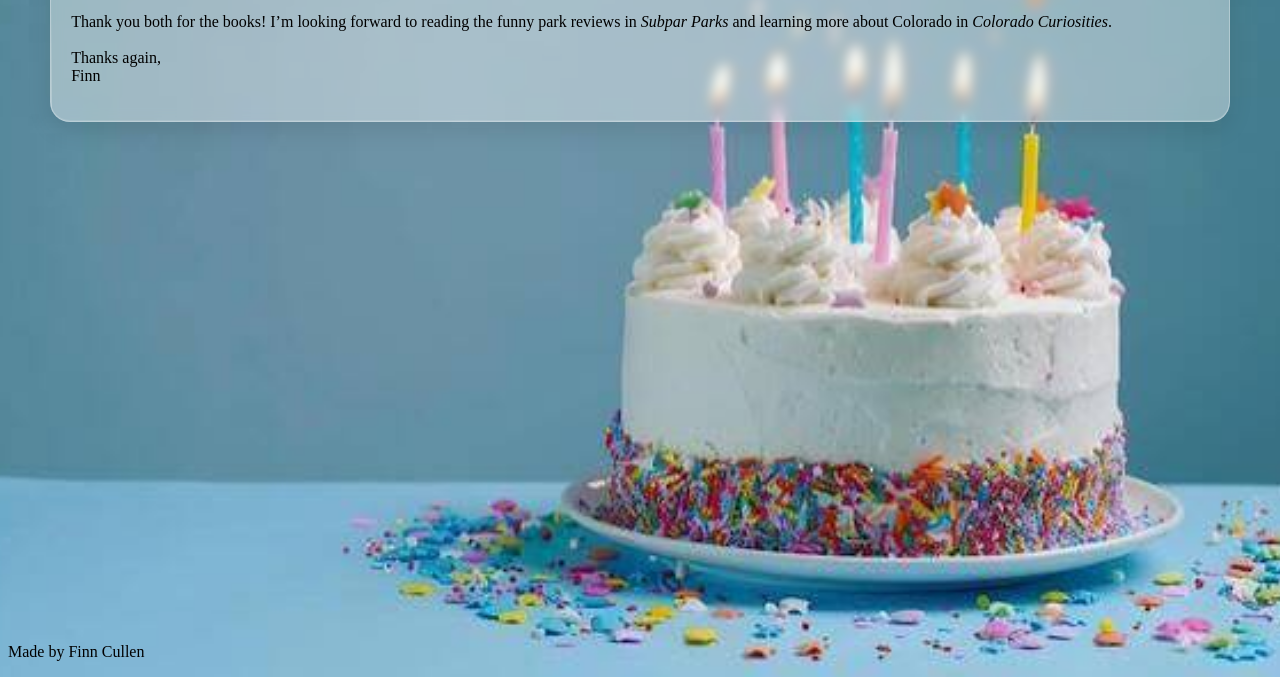
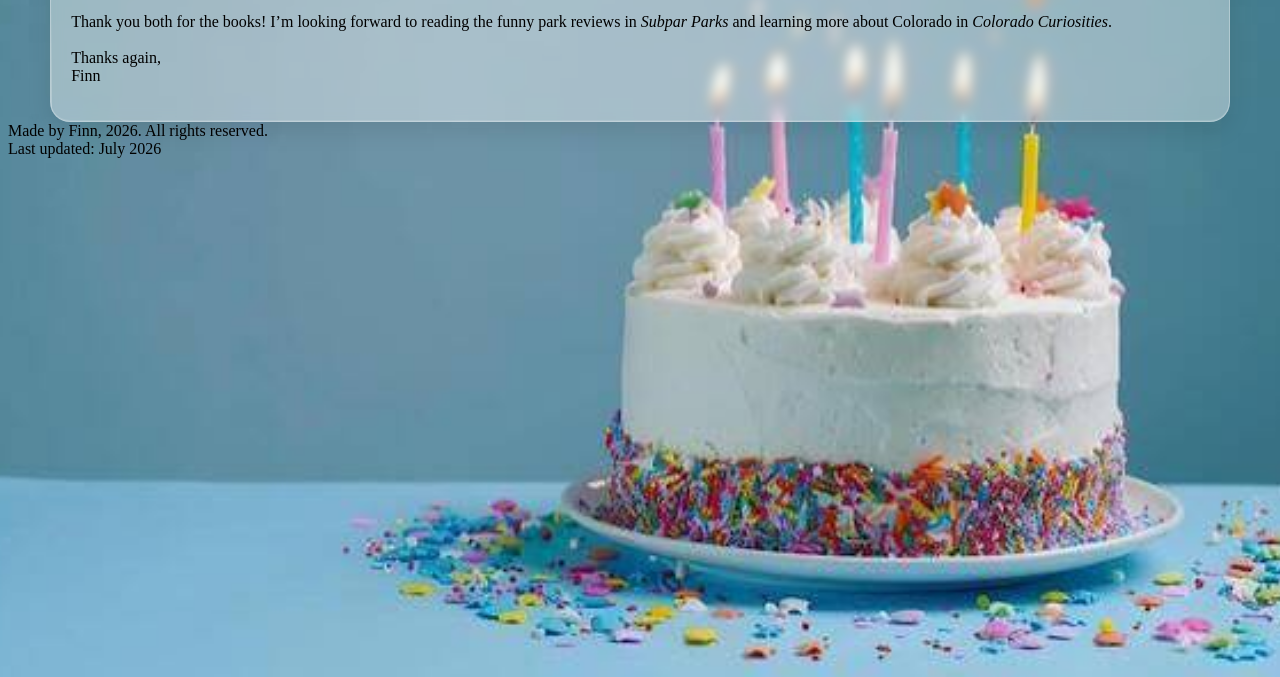
Before and after one commit to Tacocat991763/thank-you-card, a plain HTML site: page index.html in a window 1280 px wide. Shown: the part 123-800 px from the top of the page. Drawn offline with Linux system fonts and the light colour scheme.

Commit message:
final_real_34_REAL_works

```diff
--- a/index.html
+++ b/index.html
@@ -8,8 +8,12 @@
             <h1 color="rainbow">Thank You!</h1>
             <p class="text">Thank you both for the books! I’m looking forward to reading the funny park reviews in <em>Subpar Parks</em> and learning more about Colorado in <em>Colorado Curiosities</em>.<br><br>Thanks again,<br>Finn</p>
         </div>
-        <div class="footer">
-            <p class="text">Made by Finn Cullen</p>
-        </div>
+        <footer>
+            <hr, id="footer">
+                Made by Finn, 2026. All rights reserved.
+                <br>
+                Last updated: July 2026
+            </hr>
+        </footer>
     </body>
 </html>
```
